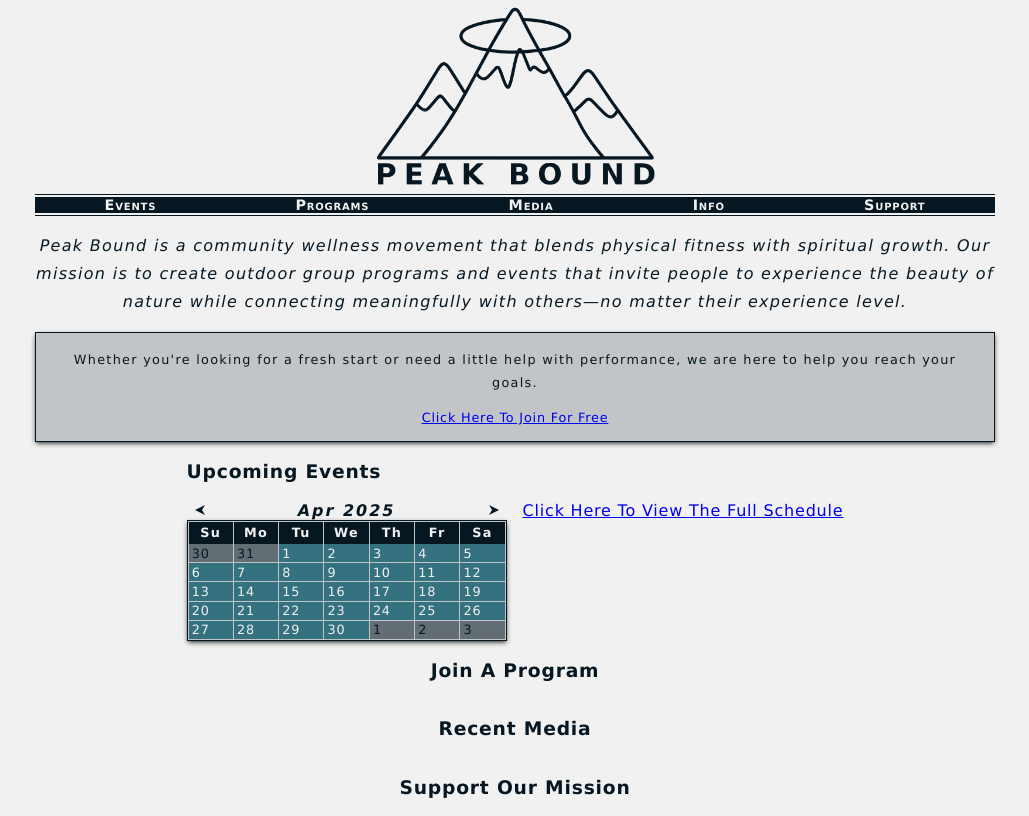
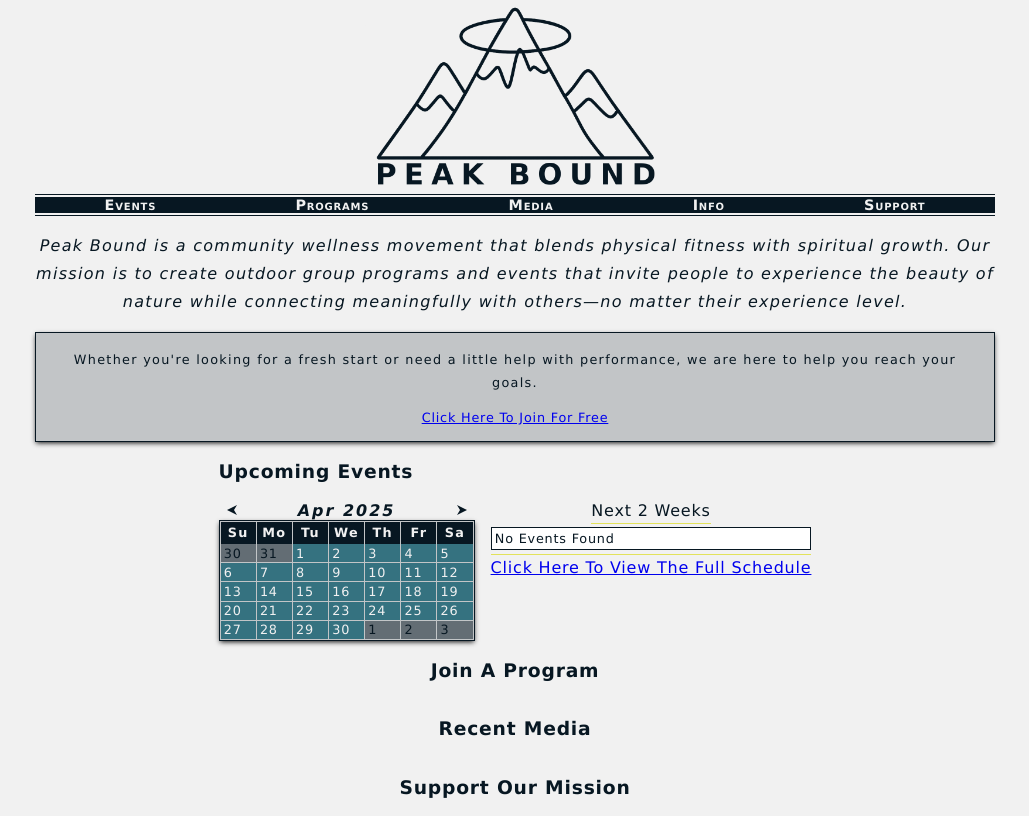
Before and after one commit to jake-the-cake/journey, a Next.js app in the folder applications/browser/peakbound/: page / in a window 1280 px wide. Shown: the whole page, without its empty margins (125-1154 px from the left). Built offline with nearby package versions, Linux system fonts and the light colour scheme.

Commit message:
starting to add cards for upcoming event previews

```diff
--- /dev/null
+++ b/applications/browser/peakbound/app/_components/EventListPreview.tsx
@@ -0,0 +1,32 @@
+'use client'
+
+import Link from "next/link";
+import { useCalendar } from "../_context/CalendarContext";
+
+export default function EventListPreview() {
+	const { cal } = useCalendar()
+	const data = cal.getEventsByRange('20260101','20260131')
+	return (
+		<div id='event-preview-list'>
+			<div className="event-filter">
+				Next 2 Weeks
+			</div>
+			<div className="event-item-list">
+				{
+					data.length > 0 ? (<>
+						{ data.map(([key, value]) => (
+							<div className="event-item" id={ key } key={ key }>
+								<div className="event-title">This event</div>
+								<div className="event-date">{ value.dayNumber} { value.month }, { value.year}</div>
+								<div className="event-location">This location</div>
+								<div className="event-link"><Link href="/">See More Info</Link></div>
+							</div>
+						)) }
+					</>) : <div className="event-item">No Events Found</div>
+				}
+
+			</div>
+			<Link href="schedule" className="box-link">Click Here To View The Full Schedule</Link>
+		</div>
+	)
+}
--- a/applications/browser/peakbound/app/_data/calendar.ts
+++ b/applications/browser/peakbound/app/_data/calendar.ts
@@ -89,6 +89,7 @@ function organizeCalendarDays(calendarDays: Record<string, CalendarDayData>): Re
  * Main CalendarData class for managing calendar state and logic.
 */
 class CalendarData {
+	calendarDays: Record<string, CalendarDayData>
 	data: Record<string, Record<string, CalendarDayData[]>>
 	today: CalendarDayData
 	visibleMonth: number
@@ -127,9 +128,9 @@ class CalendarData {
 	]
 
 	constructor(startYear = 2025, endYear = 2027, startDayOfWeek = 3) {
-		const calendarDays = generateCalendarDays(startYear, endYear, startDayOfWeek)
+		this.calendarDays = generateCalendarDays(startYear, endYear, startDayOfWeek)
 		this.outOfRangeMessage = `Calendar data is only available from ${startYear} to ${endYear}.`
-		this.data = organizeCalendarDays(calendarDays)
+		this.data = organizeCalendarDays(this.calendarDays)
 		this.today = this.getToday()
 		this.visibleMonth = this.today.month
 		this.visibleYear = this.today.year
@@ -226,6 +227,22 @@ class CalendarData {
 		}
 		return names[size][this.visibleMonth - 1]
 	}
+
+	getDaysByRange(startDate: string, endDate: string) {
+		const data = Object.entries(this.calendarDays).filter(day => Number(day[0]) >= Number(startDate) && Number(day[0]) <= Number(endDate))
+		return data
+	}
+
+	getEventsByRange(startDate: string, endDate: string) {
+		const days = this.getDaysByRange(startDate, endDate)
+		const events: Record<string, CalendarDayData> = {}
+		days.forEach(([key, value]) => {
+			if (value.events.length > 0) {
+				events[key] = value
+			}
+		})
+		return Object.entries(events)
+	}
 }
 
 export { CalendarData }
--- a/applications/browser/peakbound/app/globals.css
+++ b/applications/browser/peakbound/app/globals.css
@@ -305,7 +305,7 @@ main {
 	}
 
 	.mini {
-		width: 20rem;
+		width: 16rem;
 		font-size: .8rem;
 
 		.calendar-day {
@@ -331,6 +331,42 @@ main {
 	}
 }
 
+/* EVENT PREVIEW STYLES */
+
+#event-preview-list {
+	display: flex;
+	flex-direction: column;
+	gap: .2rem;
+	align-items: center;
+
+	> div {
+		border-bottom: 1px solid var(--accent);
+		padding-bottom: .2rem;
+	}
+
+	.event-item-list {
+		display: flex;
+		flex-direction: column;
+		gap: .2rem;
+		width: 100%;
+
+		.event-item {
+			background-color: white;
+			border: 1px solid var(--primary);
+			font-size: .8rem;
+			padding: .2rem;
+
+			.event-title {
+				font-weight: 600;
+			}
+
+			.event-link a {
+				color: var(--secondary)
+			}
+		}
+	}
+}
+
 .event-count,
 .event-count-none {
 	background-color: var(--accent);
@@ -351,7 +387,7 @@ main {
 }
 
 
-@media (max-width: 600px) {
+@media (max-width: 40rem) {
 	.flip-col-rev {
 		flex-direction: column-reverse;
 	}
--- a/applications/browser/peakbound/app/page.tsx
+++ b/applications/browser/peakbound/app/page.tsx
@@ -1,6 +1,7 @@
 import Link from "next/link"
 import Calendar from "./_components/Calendar"
 import { CalendarProvider } from "./_context/CalendarContext"
+import EventListPreview from "./_components/EventListPreview"
 
 export default function Home() {
 
@@ -15,11 +16,9 @@ export default function Home() {
 				<h3>Upcoming Events</h3>
 				<div className="row-10 flip-col">
 					<CalendarProvider>
-						<Calendar />
+						<Calendar size="mini" />
+						<EventListPreview />
 					</CalendarProvider>
-					<div id='event-list'>
-						<Link href="schedule" className="box-link">Click Here To View The Full Schedule</Link>
-					</div>
 				</div>
 			</div>
 			<div>
```
